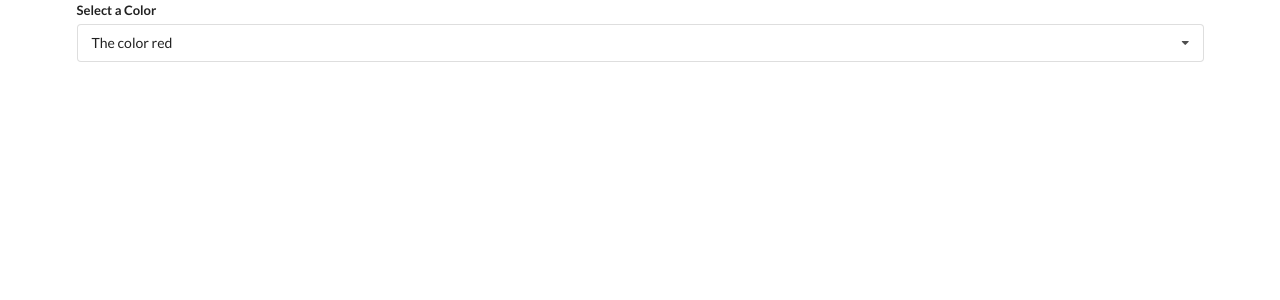
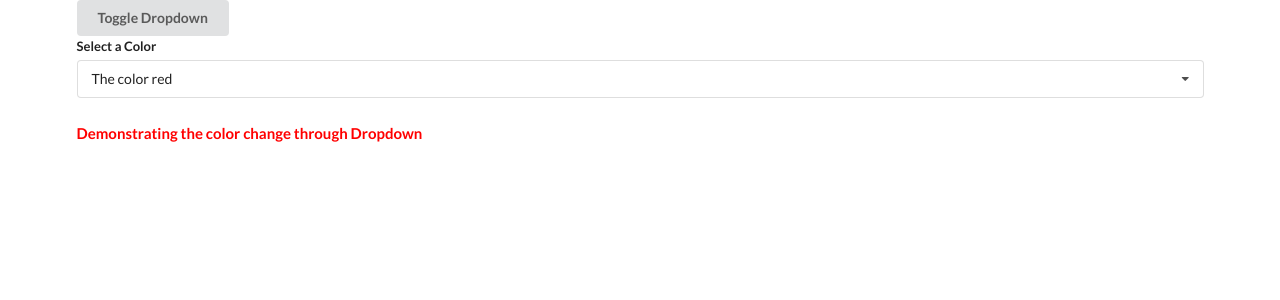
Before and after one commit to noakishere/widgets, a React (Create React App) app: page / in a window 1280 px wide. Shown: the top 300 px of the page. Built offline with nearby package versions, Linux system fonts and the light colour scheme.

Commit message:
Dropdown completed

```diff
--- a/src/App.js
+++ b/src/App.js
@@ -35,14 +35,22 @@
 
 export default () => {
 	const [selected, setSelected] = useState(options[0]);
+	const [showDropdown, setShowDropdown] = useState(true);
+
 
 	return (
 		<div className="ui container">
-			<Dropdown
+			<button className="ui button" onClick={() => setShowDropdown(!showDropdown)}>Toggle Dropdown</button>
+			{showDropdown ?
+				<>
+				<Dropdown
 				selected={selected}
 				onSelectedChange={setSelected}
 				options={options}
-			/>
+				/>
+				<h4 style={{color: selected.value}}>Demonstrating the color change through Dropdown</h4> </> : null
+			}
+
 			{/* <Search /> */}
 			{/* <Accordion items={items} /> */}
 		</div>
--- a/src/components/Dropdown.js
+++ b/src/components/Dropdown.js
@@ -1,7 +1,24 @@
-import React, { useState } from "react";
+import React, { useState, useEffect, useRef } from "react";
 
 const Dropdown = ({ options, selected, onSelectedChange }) => {
 	const [open, setOpen] = useState(false);
+	const ref = useRef();
+
+	useEffect(() => {
+        const onBodyClick = (event) => {
+            if (ref.current.contains(event.target)) {
+                return;
+            }
+            setOpen(false);
+        };
+
+		document.body.addEventListener("click", onBodyClick, { capture:true });
+
+        // clean up -> when Dropdown becomes null this makes it not break
+        return () => {
+            document.body.removeEventListener("click", onBodyClick, { capture:true })
+        }
+	}, []);
 
 	const renderedOptions = options.map((option) => {
 		if (option.value == selected.value) {
@@ -20,7 +37,7 @@
 	});
 
 	return (
-		<div className="ui form">
+		<div ref={ref} className="ui form">
 			<div className="field">
 				<label className="label">Select a Color</label>
 				<div
```
